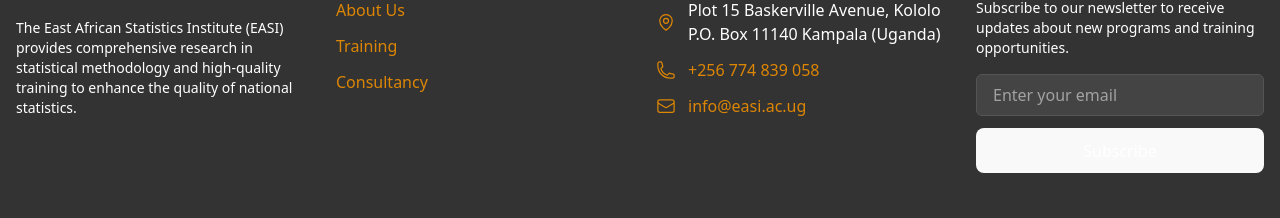
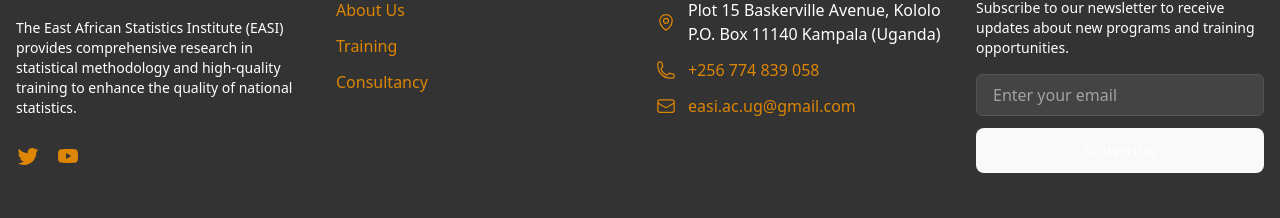
Before and after one commit to dataideaorg/easi-frontend, a React (Vite) app: page /#/ in a window 1280 px wide. Shown: the part 2702-2920 px from the top of the page. Built offline with nearby package versions, Linux system fonts and the light colour scheme.

Commit message:
feat: added socials

```diff
--- a/src/components/Footer.tsx
+++ b/src/components/Footer.tsx
@@ -5,6 +5,7 @@
   PhoneIcon,
   EnvelopeIcon
 } from '@heroicons/react/24/outline';
+import { YouTube, Twitter } from '@mui/icons-material';
 import styles from '../utils/styles';
 import { useState } from 'react';
 import axios from 'axios';
@@ -45,6 +46,25 @@
               in statistical methodology and high-quality training to enhance the quality
               of national statistics.
             </p>
+            {/* Social Media Links */}
+            <div className="flex space-x-4">
+              <a
+                href="https://twitter.com/easiacug"
+                target="_blank"
+                rel="noopener noreferrer"
+                className={`hover:text-[${styles.colors.primary}] transition-colors`}
+              >
+                <Twitter className="h-6 w-6" />
+              </a>
+              <a
+                href="https://youtube.com/@easiacug"
+                target="_blank"
+                rel="noopener noreferrer"
+                className={`hover:text-[${styles.colors.primary}] transition-colors`}
+              >
+                <YouTube className="h-6 w-6" />
+              </a>
+            </div>
           </div>
 
           {/* Quick Links */}
@@ -92,10 +112,10 @@
               <li className="flex items-center space-x-3">
                 <EnvelopeIcon className={`h-5 w-5 text-[${styles.colors.primary}]`} />
                 <a
-                  href="mailto:info@easi.ac.ug"
+                  href="mailto:easi.ac.ug@gmail.com"
                   className={`hover:text-[${styles.colors.primary}] transition-colors`}
                 >
-                  info@easi.ac.ug
+                  easi.ac.ug@gmail.com
                 </a>
               </li>
             </ul>
--- a/src/pages/Training.tsx
+++ b/src/pages/Training.tsx
@@ -188,10 +188,10 @@
                 <h3 className={`${styles.typography.h3} text-[${styles.colors.dark}] mb-4`}>Upcoming Training</h3>
                 <div className="space-y-4">
                   {[{
-                        title: "Test Event",
-                      date: "March 11, 2025",
-                      location: "Kampala, Uganda",
-                      link: "https://www.meet.easi.ac.ug/meeting?roomID=20250311",
+                        title: "Closed Meeting",
+                      date: "July 04, 2025",
+                      location: "ONLINE",
+                      link: "https://meet.google.com/qhx-timi-jej",
                     },
                     {
                         title: "Introduction to AI",
```
